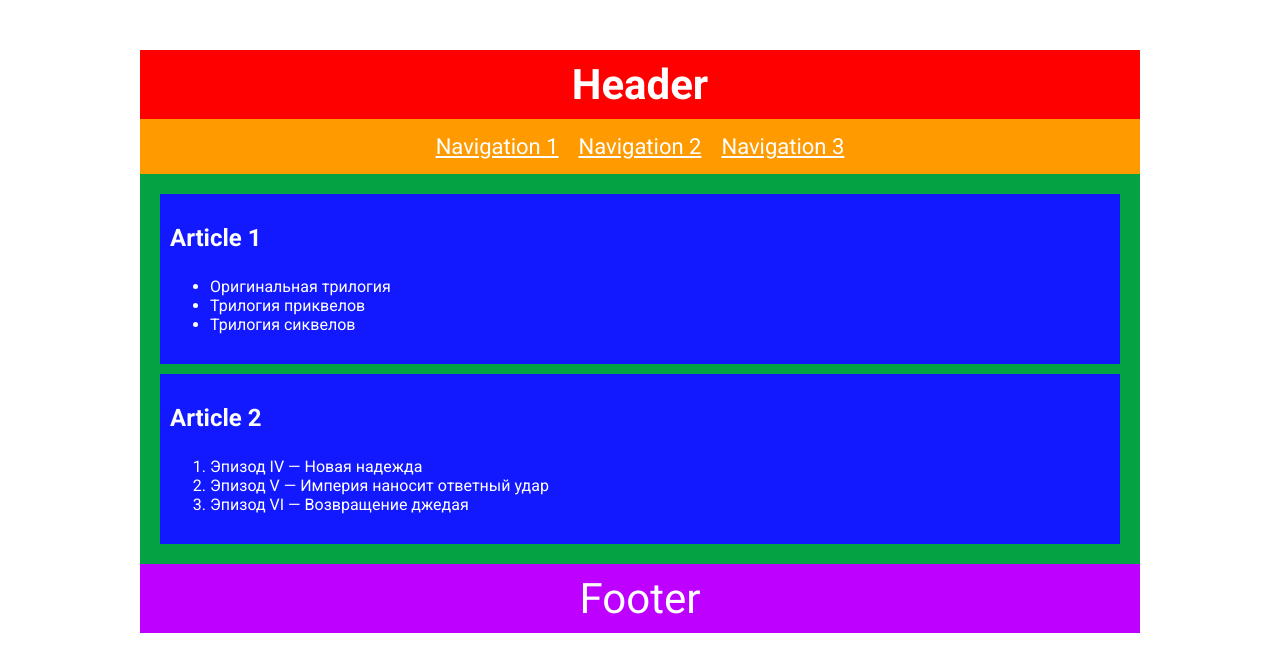
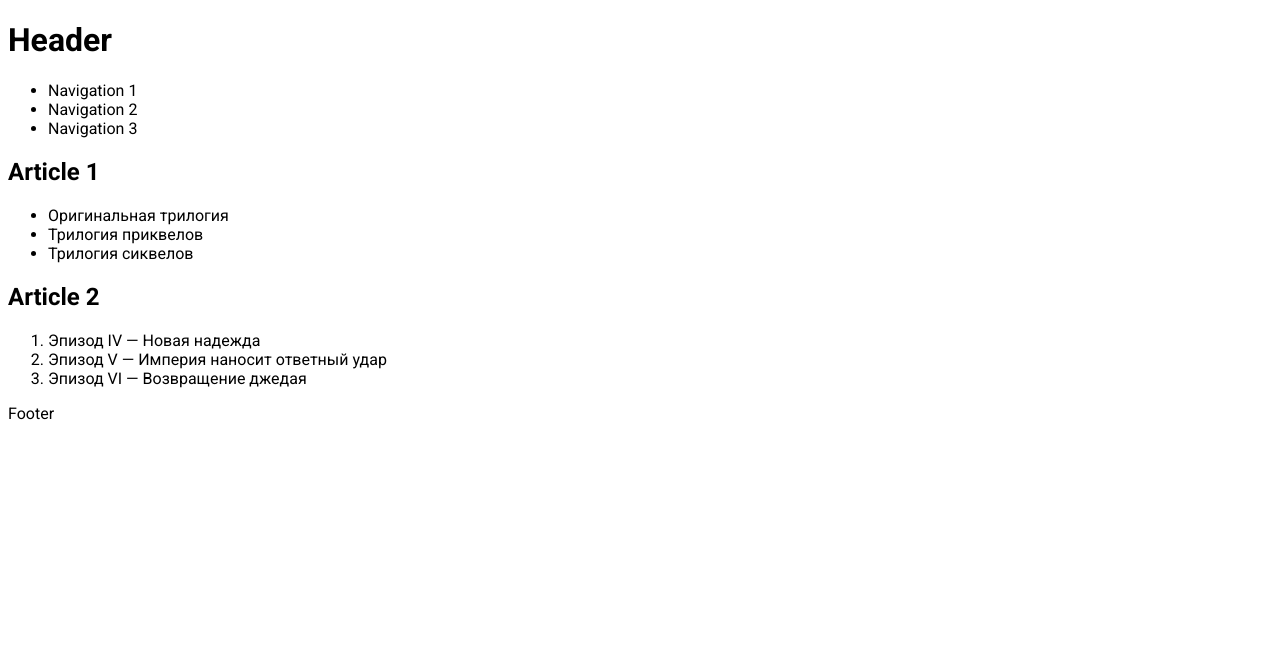
Before and after one commit to js-tasks-ru/htmlcss-20230227_vadim700, a website: page 02-dz0/01-semantic-mockup/solution.html in a window 1280 px wide. Drawn offline with Linux system fonts and the light colour scheme.

```diff
--- a/assets/css/main.css
+++ b/assets/css/main.css
@@ -8,74 +8,29 @@
 :root {
     --white: #ffffff;
     --black: #212429;
-    --pink: #F784AD;
+    --highlight: #F784AD;
     --purple: #7048E8;
-    --blue: #374FC7;
+    --blue: #4263EB;
+    --dark-blue: #374FC7;
     --red: #F03D3E;
+    --grey-0: #F9FAFC;
     --grey-1: #F8F9FA;
     --grey-2: #DDE2E5;
     --grey-3: #ACB5BD;
     --grey-4: #495057;
+    --orange: #D84910;
 
+    --bacground: var(--grey-0);
+    --notification: var(--orange);
     --error: var(--red);
-    --success: var(--blue);
+    --success: var(--dark-blue);
 
     --primary: var(--blue);
+    --primary-btn-hover: #2342C0;
     --secondary: var(--purple);
+    --secondary-btn-hover: #5028C6;
 }
 
 * {
     font-family: 'Roboto', sans-serif;
-    margin: 0;
 }
-
-body {
-    margin: 50px auto;
-    max-width: 1000px;
-    color: #ffffff;
-}
-
-header {
-    text-align: center;
-    background-color: #ff0000;
-}
-
-.header__title,
-footer {
-    padding: 10px 0;
-    font-size: 42px;
-    text-align: center;
-}
-
-.menu-header__list {
-    display: flex;
-    justify-content: center;
-    column-gap: 20px;
-    padding: 15px 0;
-    font-size: 22px;
-    text-decoration: underline;
-    list-style: none;
-    background-color: #ff9a00;
-}
-
-main {
-    padding: 20px;
-    background-color: #04a242;
-}
-
-main article {
-    padding: 30px 10px;
-    background-color: #1319ff;
-}
-
-main article:not(:last-child) {
-    margin-bottom: 10px;
-}
-
-article h2 {
-    margin-bottom: 25px;
-}
-
-footer {
-    background-color: #bd00ff;
-}
```
Also changed, not shown: 03-lection1/01-button/button.css (+54 -0 lines), 03-lection1/01-button/index.html (+12 -0 lines).
